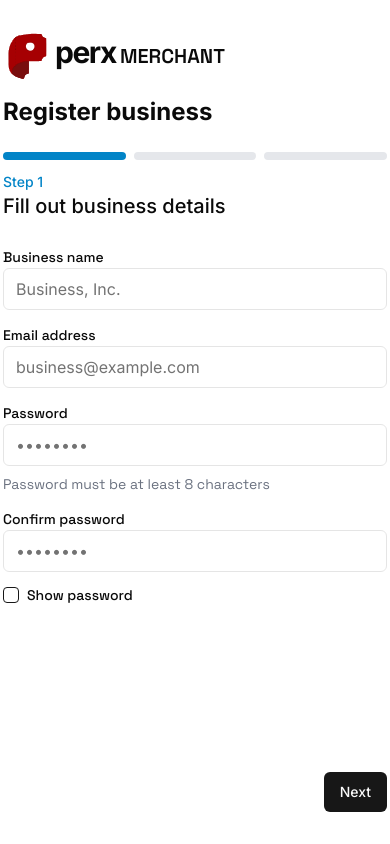
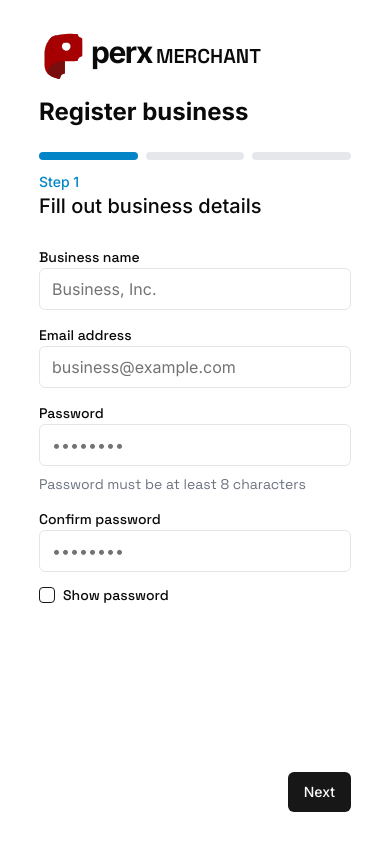
Before and after one commit to jrmellpaz/Perx, a Next.js app: page /merchant/register in a window 390 px wide. Built offline with nearby package versions, Linux system fonts and the light colour scheme.

Commit message:
Fixed padding in mobile screens

```diff
--- a/src/app/merchant/register/page.tsx
+++ b/src/app/merchant/register/page.tsx
@@ -11,8 +11,8 @@ export default function MerchantRegisterPage() {
             className="object-cover absolute h-full w-full"
         />
       </section>
-      <section className="h-full flex flex-col items-center px-20 py-8 overflow-hidden">
-        <div className="w-96 flex flex-col gap-4 h-full">
+      <section className="h-full lg:w-1/3 flex flex-col items-center py-8 overflow-hidden">
+        <div className="w-4/5 flex flex-col gap-4 h-full">
           <div className="h-12 w-fit flex items-center">
             <MerchantLogo
               logoClass="text-3xl pb-2"
```
